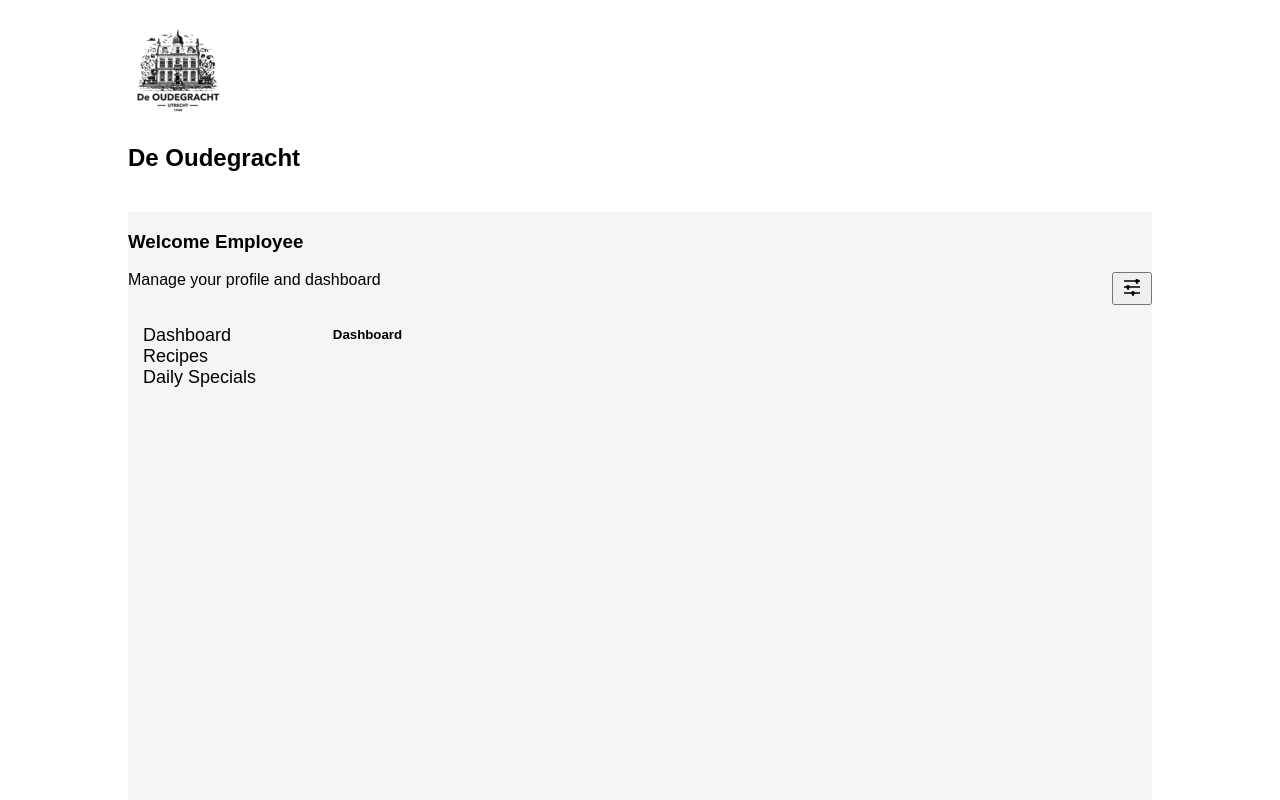
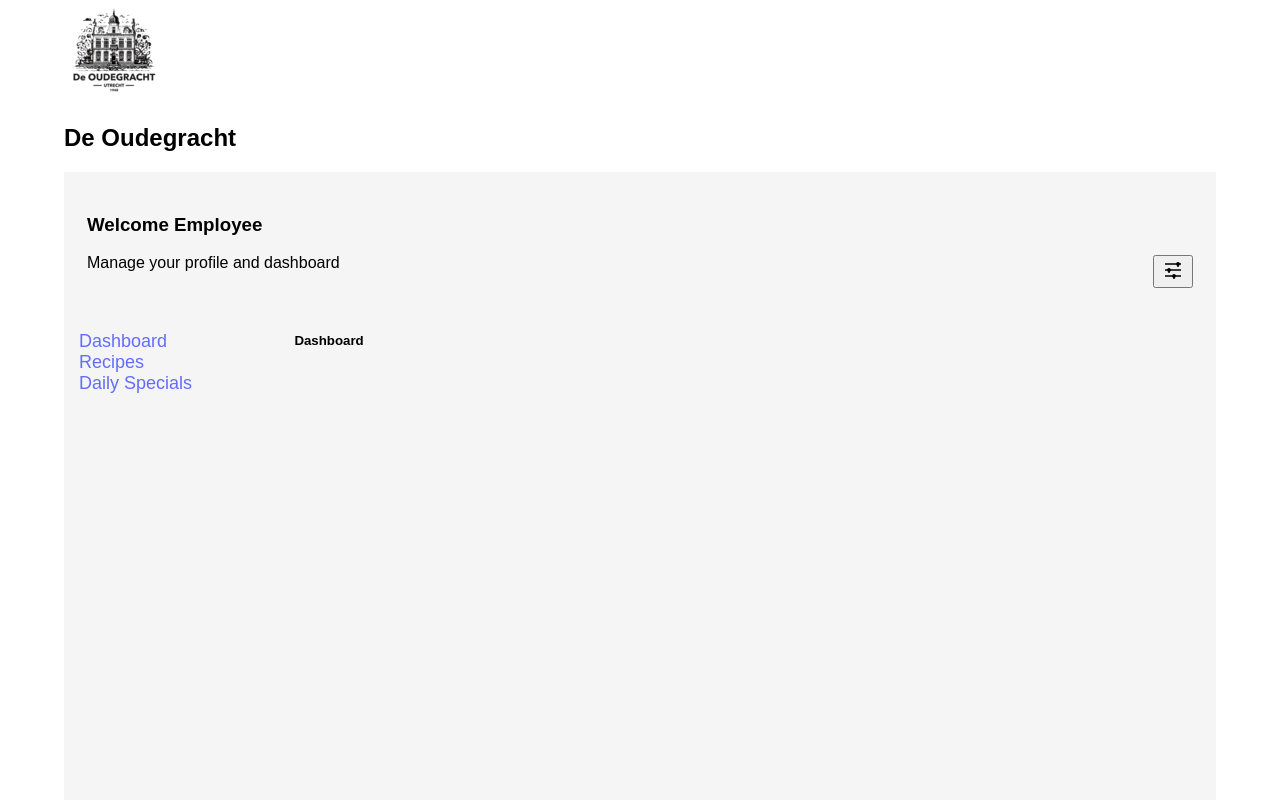
Before and after one commit to saraelbana/frontend-de-oudegracht, a React (Vite) app: page /portal in a window 1280 px wide. Shown: the top 800 px of the page. Built offline with nearby package versions, Linux system fonts and the light colour scheme.

Commit message:
working on making employee's username in all employees table clickable

```diff
--- a/src/App.css
+++ b/src/App.css
@@ -1,13 +1,9 @@
 .app-main-container {
-  width: 80%;
+  width: 90%;
   background-color: white;
   display: flex;
   flex-direction: column;
   align-items: center;
   margin: 0;
-  padding: 0;
   font-family: Arial, sans-serif;
 }
-header {
-  width: 100%;
-}
--- a/src/components/dashboardSideMenu/DashboardSideMenu.jsx
+++ b/src/components/dashboardSideMenu/DashboardSideMenu.jsx
@@ -1,11 +1,24 @@
 import "./DashboardSideMenu.css";
-function DashboardSideMenu() {
+import {NavLink} from "react-router-dom";
+function DashboardSideMenu(prop) {
     return(
         <div className="dashboard-side-menu">
             <ul className="dashboard-side-menu-items">
-                <li>Dashboard</li>
-                <li>Recipes</li>
-                <li>Daily Specials</li>
+                <li>
+                    <NavLink to="/portal/employees" className ={({isActive})=> isActive ? 'active-menu-link' : 'default-menu-link'} onClick={prop.onClick}>
+                        Dashboard
+                    </NavLink>
+                </li>
+                <li>
+                    <NavLink to="/portal/employees" className ={({isActive})=> isActive ? 'active-menu-link' : 'default-menu-link'}>
+                        Recipes
+                    </NavLink>
+                </li>
+                <li>
+                    <NavLink to="/portal/employees" className ={({isActive})=> isActive ? 'active-menu-link' : 'default-menu-link'}>
+                        Daily Specials
+                    </NavLink>
+                </li>
             </ul>
         </div>
     );
--- a/src/components/employeeDetailsForm/EmployeeDetailsForm.jsx
+++ b/src/components/employeeDetailsForm/EmployeeDetailsForm.jsx
@@ -1,35 +1,34 @@
 import "./EmployeeDetailsForm.css"
+import Button from "../button/Button.jsx";
 
-// eslint-disable-next-line react/prop-types
 function EmployeeDetailsForm({employeeData}){
     return (
         <form className= "display-employee">
             <div className="new-employee-name">
                 <div className="new-employee-firstname">
                     <label id="firstname-label">
-                        firstname: {employeeData.firstname}
+                        Firstname: {employeeData.firstname}
                     </label>
                 </div>
                 <div className="new-employee-lastname">
                     <label id="lastname-label">
-                        lastname: {employeeData.lastname}
+                        Lastname: {employeeData.lastname}
                     </label>
                 </div>
             </div>
             <div className="new-employee-contact">
                 <label id="email-label">
-                    email: {employeeData.email}
+                    Email: {employeeData.email}
                 </label>
                 <label id="phone-number-label">
-                    Mobile Number: {employeeData.phone}
+                    Phone Number: {employeeData.phone}
                 </label>
             </div>
             <div className="new-employee-credentials">
                 <div className="new-employee-username">
                     <label id="username-label">
-                        username: {employeeData.username}
+                        Username: {employeeData.username}
                     </label>
-
                 </div>
 
             </div>
@@ -38,6 +37,7 @@ function EmployeeDetailsForm({employeeData}){
                     role: {employeeData.role}
                 </label>
             </div>
+            <Button buttonName="Edit Profile" />
         </form>
 
     )
--- a/src/components/employeeRecordTableRow/EmployeeRecordTableRow.css
+++ b/src/components/employeeRecordTableRow/EmployeeRecordTableRow.css
@@ -0,0 +1,5 @@
+.username-navlink{
+}
+.username-navlink:hover{
+    color: coral;
+}
--- a/src/components/employeeRecordTableRow/EmployeeRecordTableRow.jsx
+++ b/src/components/employeeRecordTableRow/EmployeeRecordTableRow.jsx
@@ -1,4 +1,7 @@
+import "./EmployeeRecordTableRow.css";
 import PropTypes from 'prop-types';
+import Button from "../button/Button.jsx";
+import {NavLink} from "react-router-dom";
 
 function EmployeeRecordTableRow({employee}){
     console.log("Employee data " + employee);
@@ -9,7 +12,11 @@ function EmployeeRecordTableRow({employee}){
             <td>{employee.lastname}</td>
             <td>{employee.email}</td>
             <td>{employee.phone}</td>
-            <td>{employee.username}</td>
+            <td className="username-navlink">
+                <NavLink to="/portal/employees-details" className ={({isActive})=> isActive ? 'active-menu-link' : 'default-menu-link'} >
+                    {employee.username}
+                </NavLink>
+            </td>
             <td>{employee.role}</td>
         </tr>
 
--- a/src/components/mainHeader/MainHeader.css
+++ b/src/components/mainHeader/MainHeader.css
@@ -1,7 +1,10 @@
 .main-header {
     background-color: #ffffff;
-    padding: 20px;
+
 /*/ / createna flex to display compponents in same row shown to the left display: flex;*/
     justify-content: space-between;
     align-items: flex-start;
+    /*/ / height is 15%;*/
+
+
 }
--- a/src/components/profileSettingsMenu/ProfileSettingsMenu.jsx
+++ b/src/components/profileSettingsMenu/ProfileSettingsMenu.jsx
@@ -1,13 +1,13 @@
 import  "./ProfileSettingsMenu.css";
 
-function ProfileSettingsMenu() {
+function ProfileSettingsMenu(prop) {
     return(
         <div className="settings-menu-overlay">
             <div className="settings-menu">
               <div className="settings-list">
                     <ul className="list-items">
-                        <li>Profile</li>
-                        <li>Logout</li>
+                        <li onClick={prop.onClick}>Profile</li>
+                        <li onClick={prop.onClick}>Logout</li>
                     </ul>
                 </div>
             </div>
--- a/src/pages/staffPortal/employeeMain/EmployeeMain.css
+++ b/src/pages/staffPortal/employeeMain/EmployeeMain.css
@@ -1,5 +1,6 @@
 .employee-dashboard{
     width: 100%;
+    background-color: white;
 }
 .employee-settings-section{
     display: flex;
@@ -7,6 +8,7 @@
     align-items: flex-end;
     justify-content: space-between;
     background-color: #f5f5f5;
+    padding: 2%;
 }
 .employee-main{
     display: flex;
--- a/src/pages/staffPortal/employeeMain/EmployeeMain.jsx
+++ b/src/pages/staffPortal/employeeMain/EmployeeMain.jsx
@@ -6,27 +6,40 @@ import {SettingsIcon} from "../../../constants/AssetsFilesNames.js";
 import WelcomeMessage from "../../../components/welcomeMessage/WelcomeMessage.jsx";
 import {useState} from "react";
 import ProfileSettingsMenu from "../../../components/profileSettingsMenu/ProfileSettingsMenu.jsx";
+import EmployeeDetailsForm from "../../../components/employeeDetailsForm/EmployeeDetailsForm.jsx";
 
 
 function EmployeeMain() {
     const [isProfileSettingsVisible, setProfileSettingsVisible] = useState(false);
+    const [activeComponent, setActiveComponent] = useState("Dashboard");
 
     const handleIconClick = () => {
         setProfileSettingsVisible(!isProfileSettingsVisible);
+
     };
+    const handleProfileClick = () => {
+        setActiveComponent("EmployeeDetailsForm");
+        // setProfileSettingsVisible(false);
+    };
+    const handleDashboardClick = () => {
+        setActiveComponent("Dashboard");
+        setProfileSettingsVisible(false);
+    };
+
     return(
             <article className = "employee-dashboard" >
                 <section className="employee-settings-section">
                     <WelcomeMessage name = "Employee"/>
                     <IconButton iconSrc={SettingsIcon} onClick={handleIconClick} />
                 </section>
-                {isProfileSettingsVisible && <ProfileSettingsMenu />}
+                {isProfileSettingsVisible && <ProfileSettingsMenu onClick={handleProfileClick}/>}
                 <section className="employee-main">
                     <section className="dashboard-side-menu">
-                        <DashboardSideMenu/>
+                        <DashboardSideMenu onClick = {handleDashboardClick}/>
+
                     </section>
                     <section className="employee-main-content">
-                        <Dashboard/>
+                        {activeComponent === "Dashboard" ? <Dashboard /> : <EmployeeDetailsForm employeeData={{ /* pass employee data here */ }} />}
                     </section>
                 </section>
 
```
Also changed, not shown: src/constants/EmployeesApiService.js (added, +12 -0 lines).
